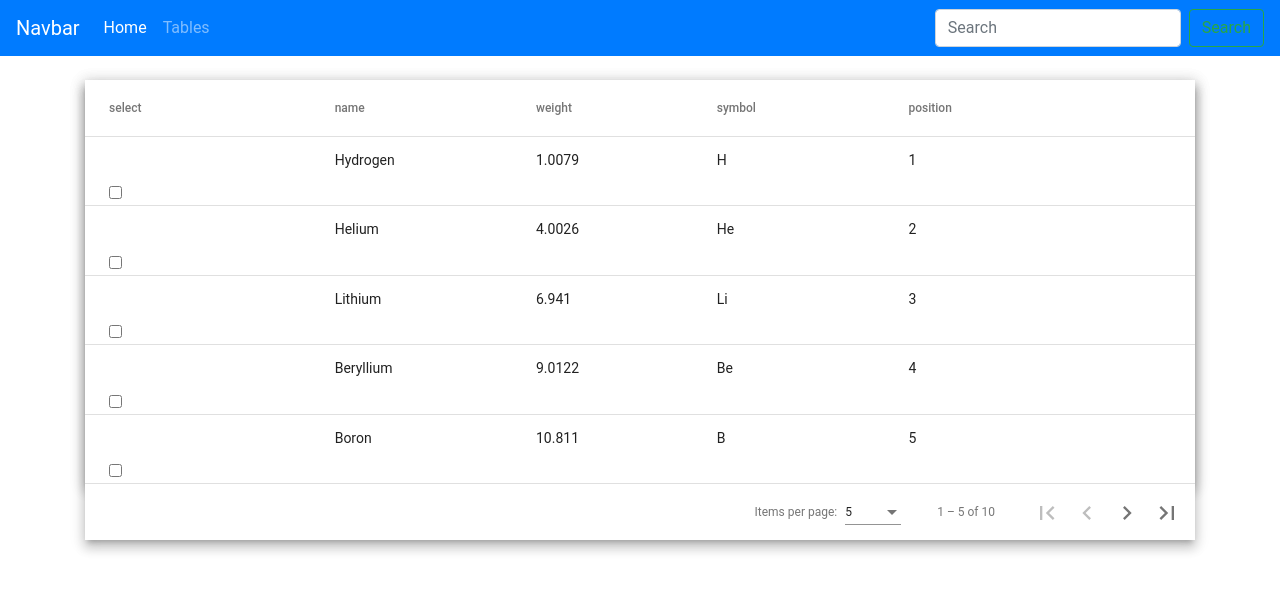
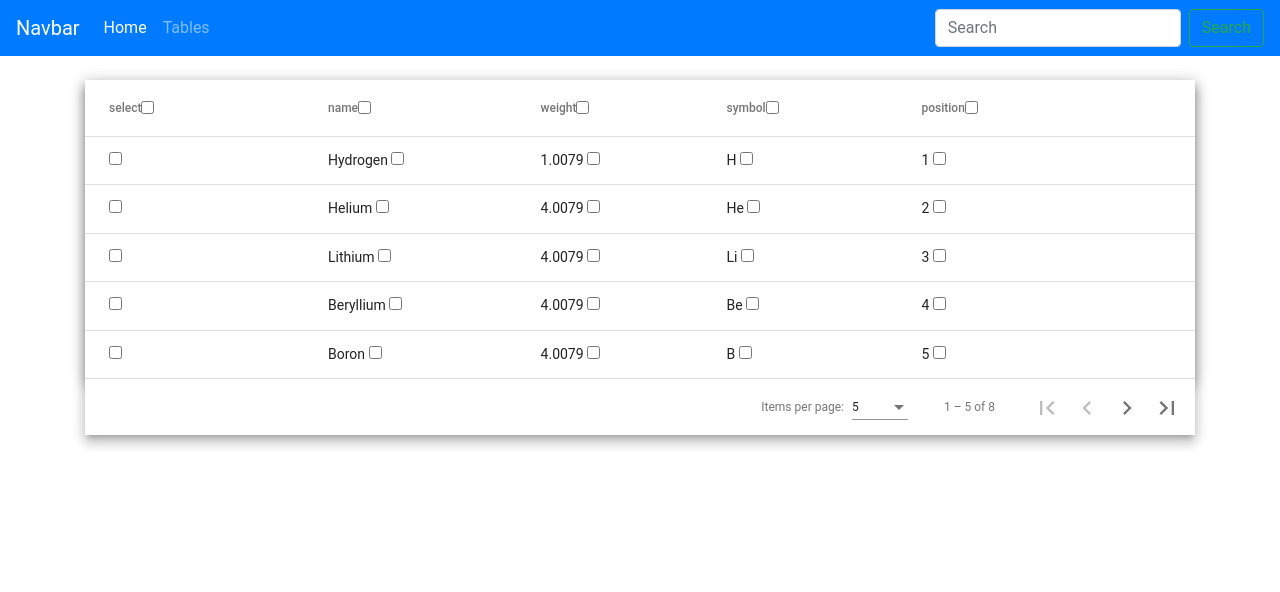
Before and after one commit to subhash0110/Test, an Angular app in the folder angular10/: page /mattab in a window 1280 px wide. Shown: the top 592 px of the page. Built offline with nearby package versions, Linux system fonts and the light colour scheme.

Commit message:
2 way databinding headache, save one by one

```diff
--- a/angular10/src/app/mat-table/mat-table.component.html
+++ b/angular10/src/app/mat-table/mat-table.component.html
@@ -5,26 +5,25 @@
     <div class="mat-elevation-z8">
 
 
+        <table mat-table [dataSource]="dataSource" matSort multiTemplateDataRows class="mat-elevation-z8">
+            <ng-container matColumnDef="{{column}}" *ngFor="let column of columnsToDisplay;let $index=index">
 
-        <table mat-table [dataSource]="dataSource" matSort multiTemplateDataRows class="mat-elevation-z8">
 
-            <ng-container matColumnDef="{{column}}" *ngFor="let column of columnsToDisplay;let i = index">
+                <form [formGroup]="formGrp" #frmEle="ngForm">
+                    <th mat-header-cell *matHeaderCellDef mat-sort-header (click)="submitHead(frmEle,column)">
+                        {{column}}
+                        <input type="checkbox" [checked]="column.isSelected" title="Check" (change)="checkCol(column,$event);">
+                    </th>
 
-                <th mat-header-cell *matHeaderCellDef mat-sort-header> {{column}}
-                </th>
+                    <td mat-cell *matCellDef="let element" (click)="submitCell(frmEle,element)">
+                        {{element[column].value}}
+                        <input type="checkbox" [checked]="element.isSelected == true" title="Check" (change)="checkCol(element[column],$event);">
+                    </td>
+                </form>
 
-                <td mat-cell *matCellDef="let element"> {{element[column]}}
-                </td>
             </ng-container>
 
 
-            <ng-container matColumnDef="checkbox">
-                <td mat-cell *matCellDef="let element">
-                    <div class="example-element-select">
-                        <input type="checkbox" [checked]="element.isSelected" title="Check" (change)="selectforCheck($event);">
-                    </div>
-                </td>
-            </ng-container>
 
 
 
@@ -33,10 +32,9 @@
                 <td mat-cell *matCellDef="let element" [attr.colspan]="columnsToDisplay.length">
                     <div class="example-element-detail" [@detailExpand]="element == expandedElement ? 'expanded' : 'collapsed'">
                         <div class="example-element-diagram">
-                            <div class="example-element-position"> {{element.position}} </div>
-                            <div class="example-element-symbol"> {{element.symbol}} </div>
-                            <div class="example-element-name"> {{element.name}} </div>
-                            <!-- <div class="example-element-weight"> {{element.weight}} </div> -->
+                            <div class="example-element-position"> {{element.position.value}} </div>
+                            <div class="example-element-symbol"> {{element.symbol.value}} </div>
+                            <div class="example-element-name"> {{element.name.value}} </div>
                         </div>
                         <div class="example-element-description">
                             {{element.description}}
@@ -45,19 +43,19 @@
                 </td>
             </ng-container>
 
+            <tr mat-header-row *matHeaderRowDef="columnsToDisplay"></tr>
+            <tr mat-row *matRowDef="let element; columns: columnsToDisplay;let $index=index" class="example-element-row " [class.example-expanded-row]="expandedElement===element
+                " (click)="testClick(element) " (click)="expandedElement=expandedElement===element ? null : element ">
 
-            <tr mat-header-row *matHeaderRowDef="columnsToDisplay"></tr>
-            <tr mat-row *matRowDef="let element; columns: columnsToDisplay;" class="example-element-row" [class.example-expanded-row]="expandedElement === element" (click)="testClick(element)" (click)="expandedElement = expandedElement === element ? null : element">
+                <!-- <div [formGroupName]="$index ">
+                </div> -->
             </tr>
-            <tr mat-row *matRowDef="let row; columns: ['checkbox','expandedDetail']" class="example-detail-row"></tr>
-
-
-
+            <tr mat-row *matRowDef="let row; columns: [ 'expandedDetail'] " class="example-detail-row "></tr>
 
 
         </table>
 
-        <mat-paginator [pageSizeOptions]="[5, 10, 20]" showFirstLastButtons></mat-paginator>
+        <mat-paginator [pageSizeOptions]="[5, 10, 20] " showFirstLastButtons></mat-paginator>
 
     </div>
 </div>
--- a/angular10/src/app/mat-table/mat-table.component.ts
+++ b/angular10/src/app/mat-table/mat-table.component.ts
@@ -19,20 +19,13 @@ import {
   transition,
   trigger,
 } from '@angular/animations';
-import { FormBuilder, FormControl, FormGroup } from '@angular/forms';
-
-const ELEMENT_DATA: PeriodicElement[] = [
-  { position: 1, name: 'Hydrogen', weight: 1.0079, symbol: 'H' },
-  { position: 2, name: 'Helium', weight: 4.0026, symbol: 'He' },
-  { position: 3, name: 'Lithium', weight: 6.941, symbol: 'Li' },
-  { position: 4, name: 'Beryllium', weight: 9.0122, symbol: 'Be' },
-  { position: 5, name: 'Boron', weight: 10.811, symbol: 'B' },
-  { position: 6, name: 'Carbon', weight: 12.0107, symbol: 'C' },
-  { position: 7, name: 'Nitrogen', weight: 14.0067, symbol: 'N' },
-  { position: 8, name: 'Oxygen', weight: 15.9994, symbol: 'O' },
-  { position: 9, name: 'Fluorine', weight: 18.9984, symbol: 'F' },
-  { position: 10, name: 'Neon', weight: 20.1797, symbol: 'Ne' },
-];
+import {
+  FormArray,
+  FormBuilder,
+  FormControl,
+  FormGroup,
+  Validators,
+} from '@angular/forms';
 
 @Component({
   selector: 'app-mat-table',
@@ -50,42 +43,176 @@ const ELEMENT_DATA: PeriodicElement[] = [
   ],
 })
 export class MatTableComponent implements AfterViewInit, OnChanges {
-  frmStampingSearch: FormGroup;
-  ctrlAddChk = new FormControl(false);
-  chkAll = false;
+  formGrp: FormGroup;
+  select = new FormControl('select');
+  name = new FormControl('name');
+  weight = new FormControl('weight');
+  symbol = new FormControl('symbol');
+  position = new FormControl('position');
 
-
-  constructor(private service: Emp1Service, private fb: FormBuilder) {
-
-
-
-    this.frmStampingSearch = this.fb.group({
-      'ctrlChk': this.ctrlAddChk,
-    });
-  }
+  colCheck = new FormControl('colCheck');
 
   @ViewChild(MatSort) sort: MatSort;
   @ViewChild(MatPaginator) paginator: MatPaginator;
   searchKey: string;
 
-  grouped = true;
-  headers = true;
+  row = false;
+  headers = false;
   selectedItems: any[] = [];
 
-  columnsToDisplay = ['select','name', 'weight', 'symbol', 'position'];
-
+  columnsToDisplay = ['select', 'name', 'weight', 'symbol', 'position'];
 
   expandedElement: PeriodicElement | null;
 
-  dataSource = new MatTableDataSource<PeriodicElement>(ELEMENT_DATA);
+  eleDatata: PeriodicElement[] = [
+    {
+      select: { value: '', rowCheck: false },
+      position: { value: 1, rowCheck: false },
+      name: { value: 'Hydrogen', rowCheck: false },
+      weight: { value: 1.0079, rowCheck: false },
+      symbol: { value: 'H', rowCheck: false },
+      colCheck: false,
+    },
+    {
+      select: { value: '', rowCheck: false },
+      position: { value: 2, rowCheck: false },
+      name: { value: 'Helium', rowCheck: false },
+      weight: { value: 4.0079, rowCheck: false },
+      symbol: { value: 'He', rowCheck: false },
+      colCheck: false,
+    },
+    {
+      select: { value: '', rowCheck: false },
+      position: { value: 3, rowCheck: false },
+      name: { value: 'Lithium', rowCheck: false },
+      weight: { value: 4.0079, rowCheck: false },
+      symbol: { value: 'Li', rowCheck: false },
+      colCheck: false,
+    },
+    {
+      select: { value: '', rowCheck: false },
+      position: { value: 4, rowCheck: false },
+      name: { value: 'Beryllium', rowCheck: false },
+      weight: { value: 4.0079, rowCheck: false },
+      symbol: { value: 'Be', rowCheck: false },
+      colCheck: false,
+    },
+    {
+      select: { value: '', rowCheck: false },
+      position: { value: 5, rowCheck: false },
+      name: { value: 'Boron', rowCheck: false },
+      weight: { value: 4.0079, rowCheck: false },
+      symbol: { value: 'B', rowCheck: false },
+      colCheck: false,
+    },
+    {
+      select: { value: '', rowCheck: false },
+      position: { value: 6, rowCheck: false },
+      name: { value: 'Carbon', rowCheck: false },
+      weight: { value: 4.0079, rowCheck: false },
+      symbol: { value: 'C', rowCheck: false },
+      colCheck: false,
+    },
+    {
+      select: { value: '', rowCheck: false },
+      position: { value: 7, rowCheck: false },
+      name: { value: 'Oxygen', rowCheck: false },
+      weight: { value: 4.0079, rowCheck: false },
+      symbol: { value: 'O', rowCheck: false },
+      colCheck: false,
+    },
+    {
+      select: { value: '', rowCheck: false },
+      position: { value: 8, rowCheck: false },
+      name: { value: 'Fluorine', rowCheck: false },
+      weight: { value: 4.0079, rowCheck: false },
+      symbol: { value: 'F', rowCheck: false },
+      colCheck: false,
+    },
+  ];
+
+  dataSource = new MatTableDataSource<PeriodicElement>(this.eleDatata);
   selection = new SelectionModel<PeriodicElement>(true, []);
 
+  dataele = new FormControl({
+    eleData: [this.eleDatata],
+  });
+  chkAll = '';
+  eleDatata1 = [];
 
-  selectforCheck(objEvent){
-    this.chkAll = objEvent.target.checked;
+  constructor(private service: Emp1Service, private fb: FormBuilder) {
+    this.formGrp = this.fb.group({
+      memberDetails: this.fb.array([]),
+    });
   }
+
+  test1(arg1) {
+    console.log(arg1);
+  }
+  ngOnInit() {
+    this.formGrp = this.fb.group({
+      memberDetails: this.fb.array(
+        this.eleDatata.map((x) =>
+          this.fb.group({
+            name: [x.name],
+            position: [x.position],
+            select: [x.select],
+            symbol: [x.symbol],
+            weight: [x.weight],
+            colCheck: [x.colCheck],
+          })
+        )
+      ),
+    });
+
+    // this.formGrp = this.fb.group({
+    //   memberDetails: this.fb.array(
+    //     this.eleDatata.map((x) =>
+    //       this.fb.group({
+    //         name: [x.name, { rowcolCheck: false }],
+    //         position: [x.position, { rowcolCheck: false }],
+    //         select: [x.select, { rowcolCheck: false }],
+    //         symbol: [x.symbol, { rowcolCheck: false }],
+    //         weight: [x.weight, { rowcolCheck: false }],
+    //         colCheck: [x.colCheck, { rowcolCheck: false }],
+    //       })
+    //     )
+    //   ),
+    // });
+
+    console.log(this.formGrp);
+  }
+
+  submitHead(arg1, arg2) {
+    // console.log();
+    // arg2.colCheck = true;
+    // if(arg2 == 'select'){
+    //   this.row = true;
+    // }
+    // ((this.formGrp.get('controls') as FormArray).at(arg2.position) as FormGroup)
+    //   .get('colCheck')
+    //   .patchValue(true);
+    // this.formGrp.get('memberDetails').value.forEach(x => {
+    // });
+  }
+
+  submitCell(arg1, arg2) {
+    // console.log();
+  }
+  selectforcolCheck(objEvent) {
+    // this.chkAll = objEvent.target.colChecked;
+  }
+  colCheckCol(arg1, arg2) {}
+
+  //for logging element entry
   testClick(element) {
     console.log(element);
+
+    Object.keys(element).forEach(key => {
+      this.eleDatata1.push(element[key]);
+    });
+
+    var res = this.eleDatata1;
   }
 
   isAllSelected() {
@@ -98,7 +225,7 @@ export class MatTableComponent implements AfterViewInit, OnChanges {
   }
 
   setGroups(groupsOn: boolean) {
-    this.grouped = groupsOn;
+    // this.grouped = groupsOn;
   }
   setHeaders(headersOn: boolean) {
     this.headers = headersOn;
@@ -112,7 +239,7 @@ export class MatTableComponent implements AfterViewInit, OnChanges {
         });
   }
 
-  checkboxLabel(row?: PeriodicElement): string {
+  colCheckboxLabel(row?: PeriodicElement): string {
     if (!row) {
       return `${this.isAllSelected() ? 'select' : 'deselect'} all`;
     } else {
--- /dev/null
+++ b/angular10/src/app/models/coordinate.ts
@@ -0,0 +1,4 @@
+export interface XYOrdinate {
+    rowCheck:boolean
+
+  }
```
Also changed, not shown: angular10/src/app/models/PeriodicEle.ts (+8 -4 lines).
